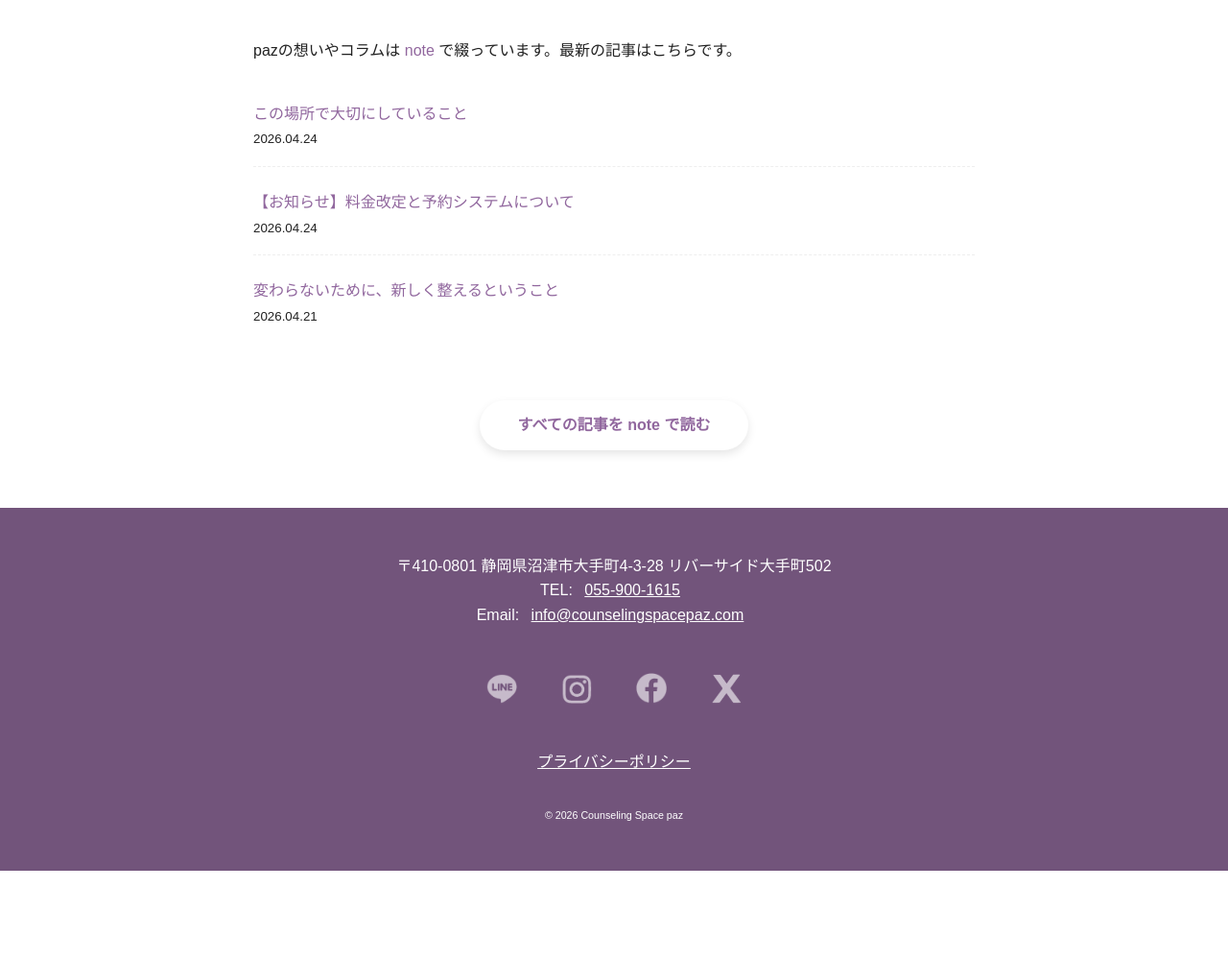
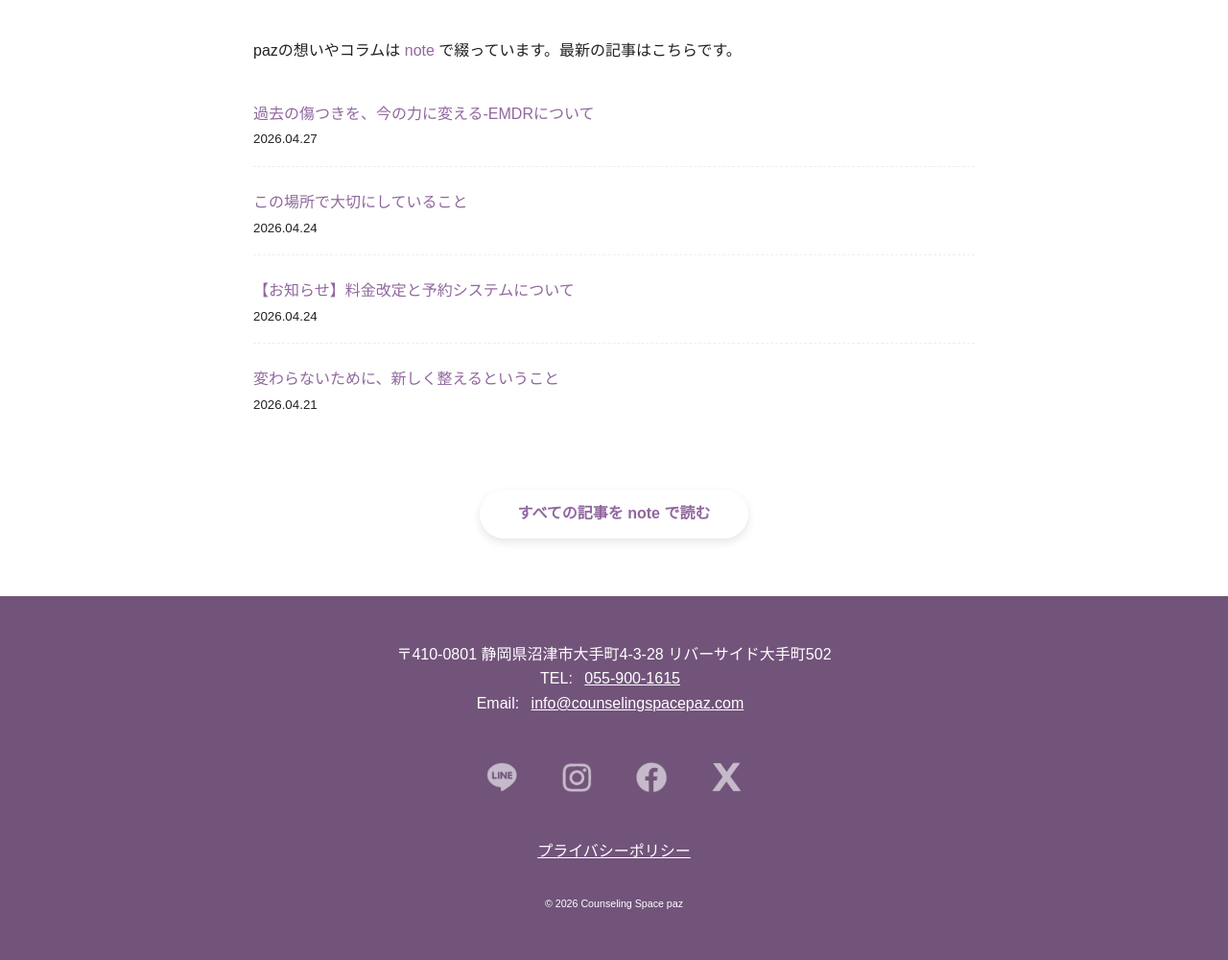
Before and after one commit to counselingspacepaz-gif/paz-site, a Jekyll site: the page built from blog/index.html, in a window 1280 px wide. Shown: the part 454-1454 px from the top of the page at 96% size. Built offline with Jekyll 4.4.1, drawn with Linux system fonts in a browser that asks for light colours; some web fonts are replaced; before the commit the page ends 1361 px from its top, so only the background shows below that.

Commit message:
Update note RSS

```diff
--- a/_data/note.yml
+++ b/_data/note.yml
@@ -27,8 +27,16 @@ rss:
       +@id: UA-48687000-1
       +@engine: GoogleAnalytics
     language: ja
-    lastBuildDate: Mon, 27 Apr 2026 03:55:22 +0900
+    lastBuildDate: Mon, 27 Apr 2026 11:46:35 +0900
     item:
+      - title: 過去の傷つきを、今の力に変える-EMDRについて
+        media:thumbnail: https://assets.st-note.com/production/uploads/images/270779556/rectangle_large_type_2_03a866149d14cf09ed3843f12adb000d.png?width=800
+        description: <h3 name="ed36ac82-e00c-4626-953e-539049241dbb" id="ed36ac82-e00c-4626-953e-539049241dbb">——EMDRと、私が大切にしていること</h3><p name="e6d2372f-294f-449c-add9-390794ea61d0" id="e6d2372f-294f-449c-add9-390794ea61d0">「今の苦しさは、過去のせいなのだろうか」<br>「なぜ、あんなに前のことなのに、今もこんなに辛いんだろう」</p><br/><a href='https://note.com/noted_pipit7032/n/nf01a5fc718c5'>続きをみる</a>
+        note:creatorImage: https://assets.st-note.com/production/uploads/images/268885294/profile_d98c0326d491a41d1a5f129ac7688cff.png?fit=bounds&format=jpeg&quality=85&width=330
+        note:creatorName: Counseling Space paz
+        pubDate: Mon, 27 Apr 2026 09:42:47 +0900
+        link: https://note.com/noted_pipit7032/n/nf01a5fc718c5
+        guid: https://note.com/noted_pipit7032/n/nf01a5fc718c5
       - title: この場所で大切にしていること
         media:thumbnail: https://assets.st-note.com/production/uploads/images/270003356/rectangle_large_type_2_a6165793c15ea36160dfc0ea740521f8.jpeg?width=800
         description: <p name="f17a6e7e-5e20-4d63-b1ca-29b0380bfbf1" id="f17a6e7e-5e20-4d63-b1ca-29b0380bfbf1"><strong>違和感から始める</strong></p><p name="453fa71c-41a6-4d65-bbdc-7e7f39d5d9c3" id="453fa71c-41a6-4d65-bbdc-7e7f39d5d9c3">世の中には、型に嵌まった「正しさ」や、効率的な「解決」が溢れています。 私がカウンセリングスペース paz を作ったのは、そうした世間の「当たり前」と、目の前の誰かが抱える「言いようのない苦しさ」との間にある、埋まらない溝に違和感を覚えたからです。</p><br/><a href='https://note.com/noted_pipit7032/n/nabc385e1ed3c'>続きをみる</a>
```
